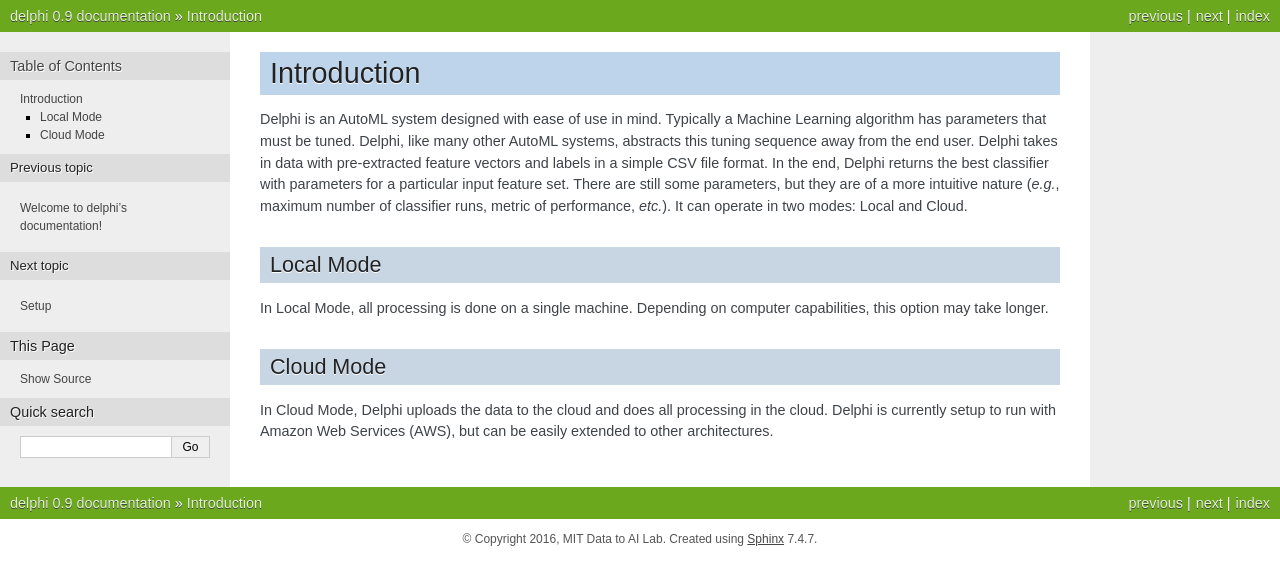
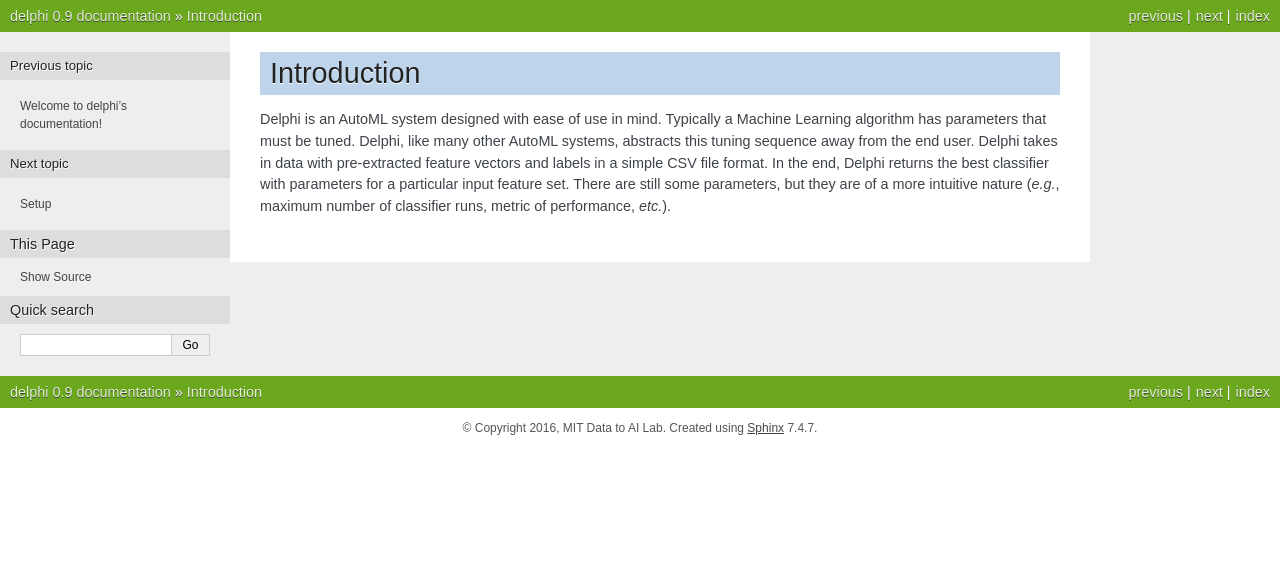
Before and after one commit to HDI-Project/ATM, a Sphinx documentation site: the page built from doc/intro.rst, in a window 1280 px wide. Shown: the top 585 px of the page. Built offline with Sphinx 7.4.7, drawn with Linux system fonts in a browser that asks for light colours.

Commit message:
Remove run modes in doc
Remove the notion of “run” modes (local/cloud) in documentation

```diff
--- a/doc/intro.rst
+++ b/doc/intro.rst
@@ -7,14 +7,3 @@ Delphi, like many other AutoML systems, abstracts this tuning sequence away from
 Delphi takes in data with pre-extracted feature vectors and labels in a simple CSV file format.
 In the end, Delphi returns the best classifier with parameters for a particular input feature set.
 There are still some parameters, but they are of a more intuitive nature (*e.g.*, maximum number of classifier runs, metric of performance, *etc.*).
-It can operate in two modes: Local and Cloud.
-
-Local Mode
-----------
-In Local Mode, all processing is done on a single machine.
-Depending on computer capabilities, this option may take longer.
-
-Cloud Mode
-----------
-In Cloud Mode, Delphi uploads the data to the cloud and does all processing in the cloud.
-Delphi is currently setup to run with Amazon Web Services (AWS), but can be easily extended to other architectures.
```
Also changed, not shown: doc/tutorial.rst (+14 -19 lines), doc/setup.rst (line endings or trailing spaces).
